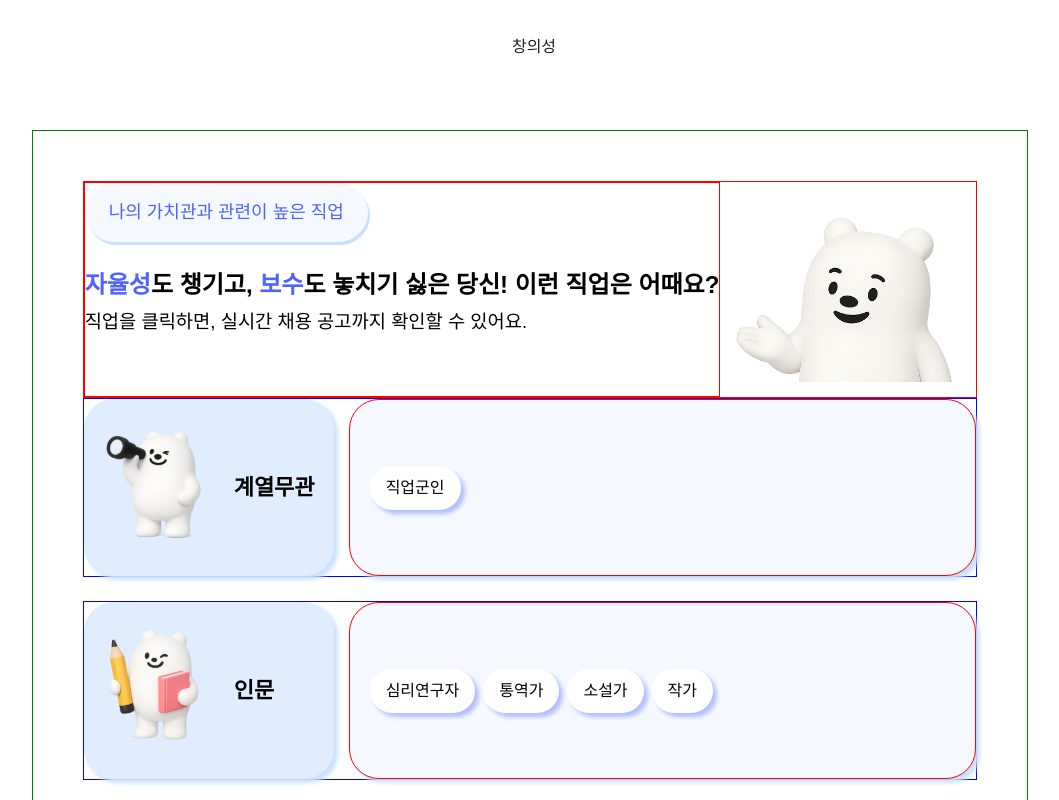
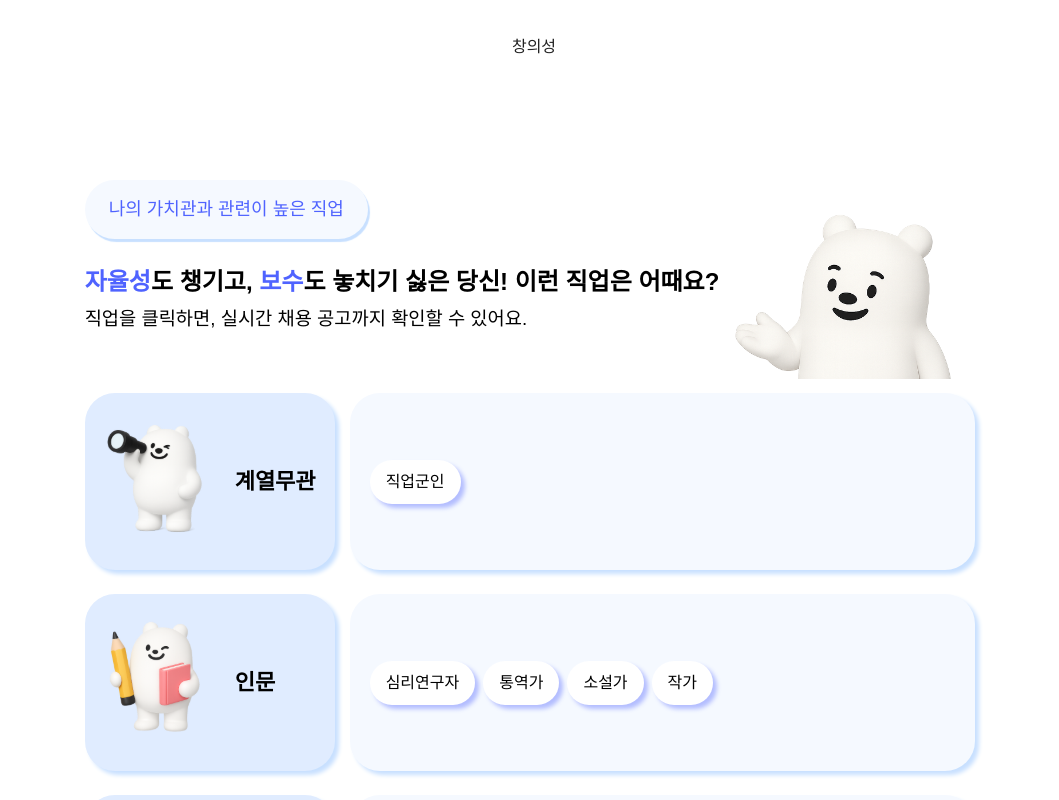
Before and after one commit to hyonun321/JobThoughts, a React (Vite) app in the folder client/: page /result in a window 1280 px wide. Shown: the part 460-1260 px from the top of the page, without its empty margins (110-1169 px from the left). Built offline with nearby package versions, Linux system fonts and the light colour scheme; a web font is replaced by a local one.

Commit message:
Chore: 스타일 가이드라인 제거

```diff
--- a/client/src/features/result/JobGroupSection.tsx
+++ b/client/src/features/result/JobGroupSection.tsx
@@ -26,14 +26,12 @@ const categoryImages: Record<string, string> = {
 
 // 전체 레이아웃
 const Section = styled.div`
-  border: 1px solid green;
   max-width: 1200px;
   margin: 0 auto;
   padding: 50px;
 `;
 
 const JobInfoArea = styled.div`
-  border: 1px solid red;
   display: flex;
   align-items: center;
 
@@ -55,8 +53,6 @@ const SmallTitle = styled.span`
 
 // 제목 텍스트 부분
 const TextArea = styled.div`
-  border: 1px solid red;
-
   ${SmallTitle} {
     display: inline-block;
     margin-bottom: 20px;
@@ -78,7 +74,6 @@ const TextArea = styled.div`
 
 // 계열별 직업 리스트 레이아웃
 const Group = styled.div`
-  border: 1px solid blue;
   display: flex;
   align-items: stretch;
   gap: 15px;
@@ -110,7 +105,6 @@ const Category = styled.div`
 
 // 직업 버튼 레이아웃
 const JobList = styled.div`
-  border: 1px solid red;
   display: flex;
   flex-wrap: wrap;
   gap: 8px;
```
